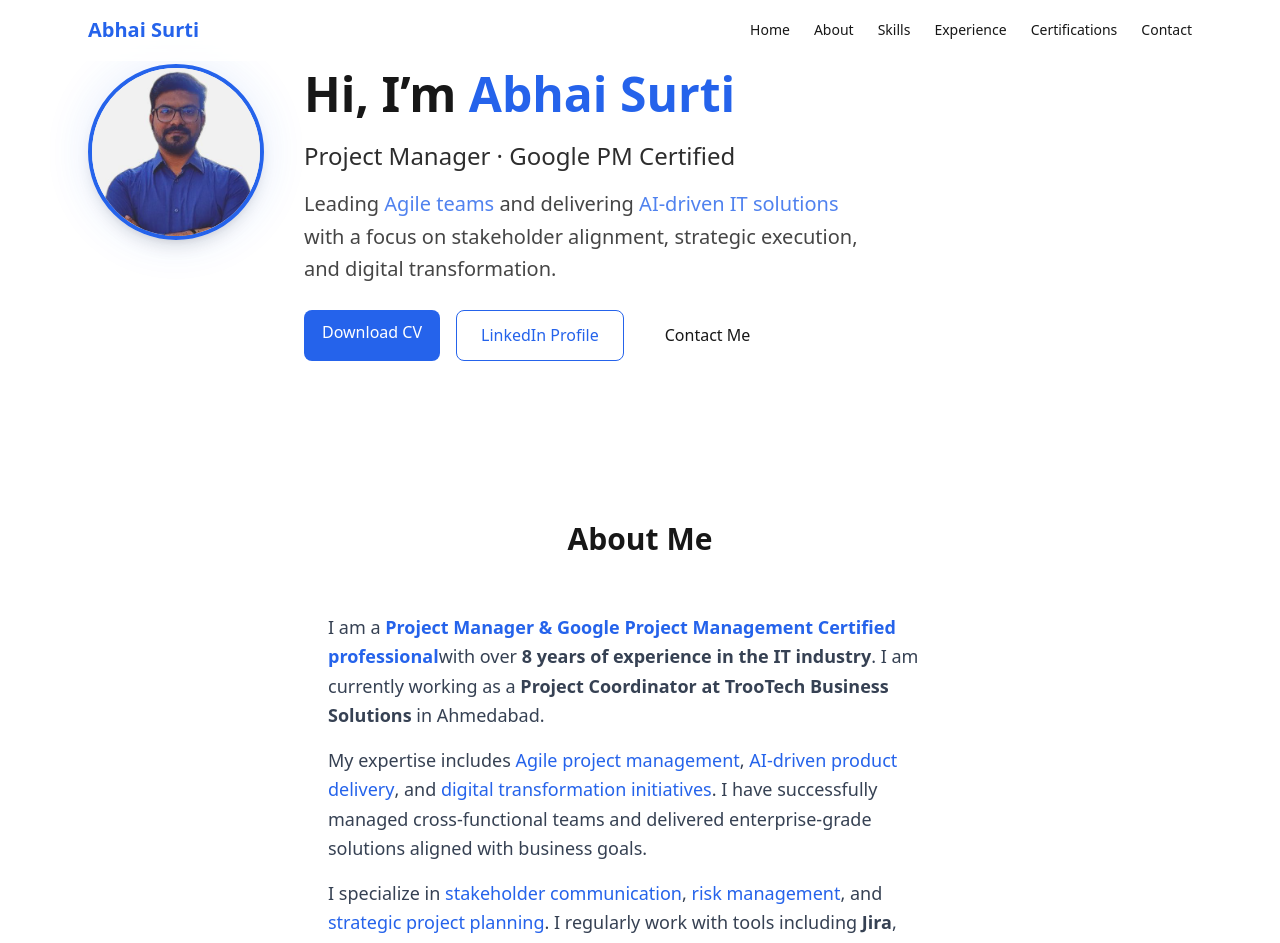
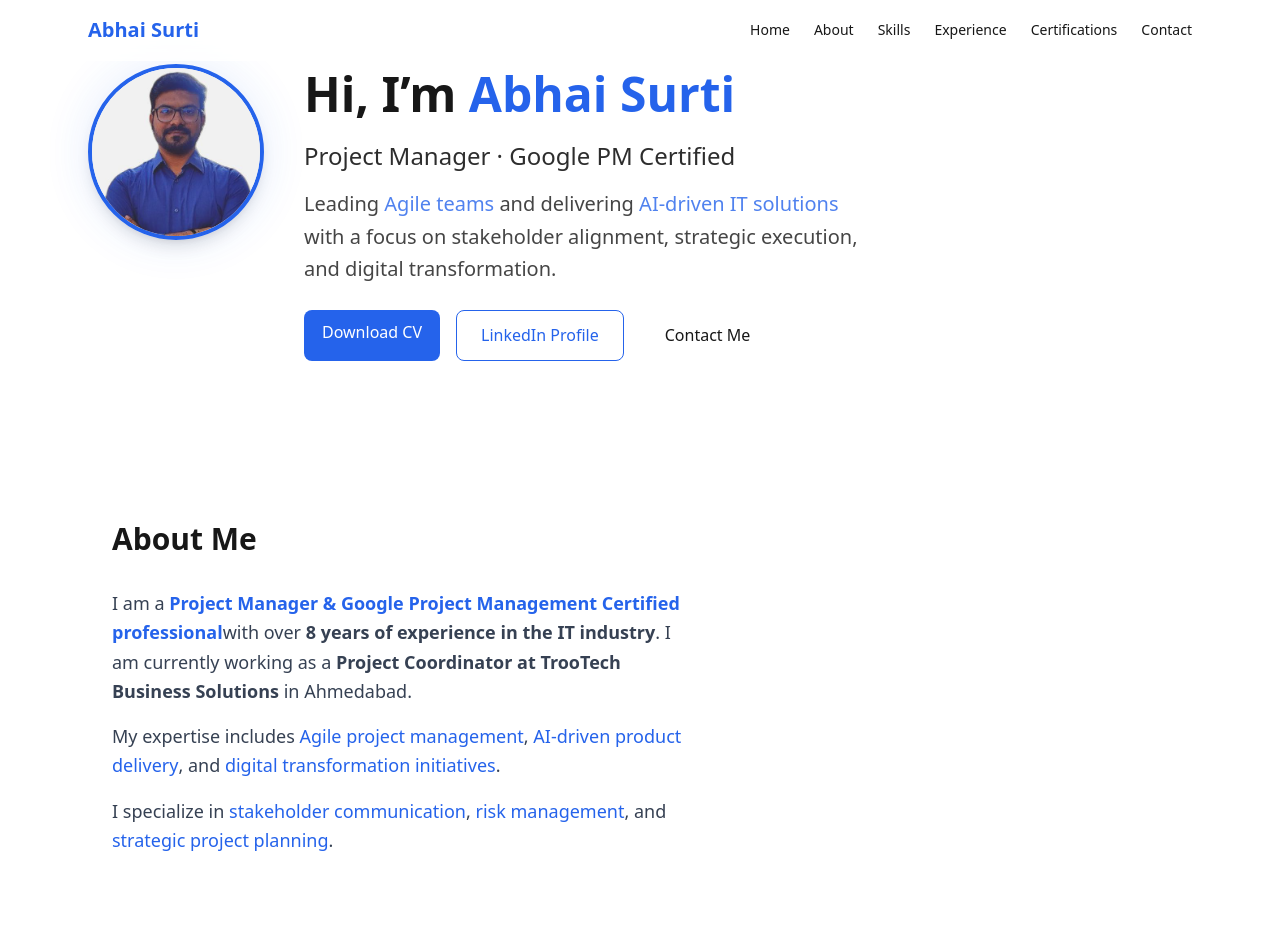
Before and after one commit to surtiabhai007-cmyk/abhai-portfolio, a Next.js app: page / in a window 1280 px wide. Shown: the top 943 px of the page. Built offline with nearby package versions, Linux system fonts and the light colour scheme.

Commit message:
Update About.js

```diff
--- a/components/About.js
+++ b/components/About.js
@@ -1,11 +1,13 @@
 export default function About() {
   return (
-    <section id="about" className="py-12 animate-fadeIn">
-      <h2 className="text-3xl font-bold mb-8 text-center">
+    <section id="about" className="py-12">
+      <div className="max-w-6xl mx-auto px-6">
+
+        <h2 className="text-3xl font-bold mb-8">
           About Me
         </h2>
 
-      <div className="max-w-2xl mx-auto p-6 leading-relaxed text-base md:text-lg text-gray-700">
+        <div className="max-w-xl leading-relaxed text-base md:text-lg text-gray-700">
 
           <p>
             I am a <strong className="text-primary">Project Manager & Google Project Management Certified professional</strong>
@@ -17,15 +19,15 @@ export default function About() {
             My expertise includes <span className="text-primary font-medium">Agile project management</span>,
             <span className="text-primary font-medium"> AI-driven product delivery</span>, and
             <span className="text-primary font-medium"> digital transformation initiatives</span>.
-          I have successfully managed cross-functional teams and delivered enterprise-grade solutions aligned with business goals.
           </p>
 
           <p className="mt-4">
             I specialize in <span className="text-primary font-medium">stakeholder communication</span>,
             <span className="text-primary font-medium"> risk management</span>, and
             <span className="text-primary font-medium"> strategic project planning</span>.
-          I regularly work with tools including <strong>Jira</strong>, <strong>Trello</strong>, <strong>ClickUp</strong>, and <strong>Asana</strong>.
           </p>
+
+        </div>
 
       </div>
     </section>
```
Lines whose indentation alone changed are shown as unchanged.
